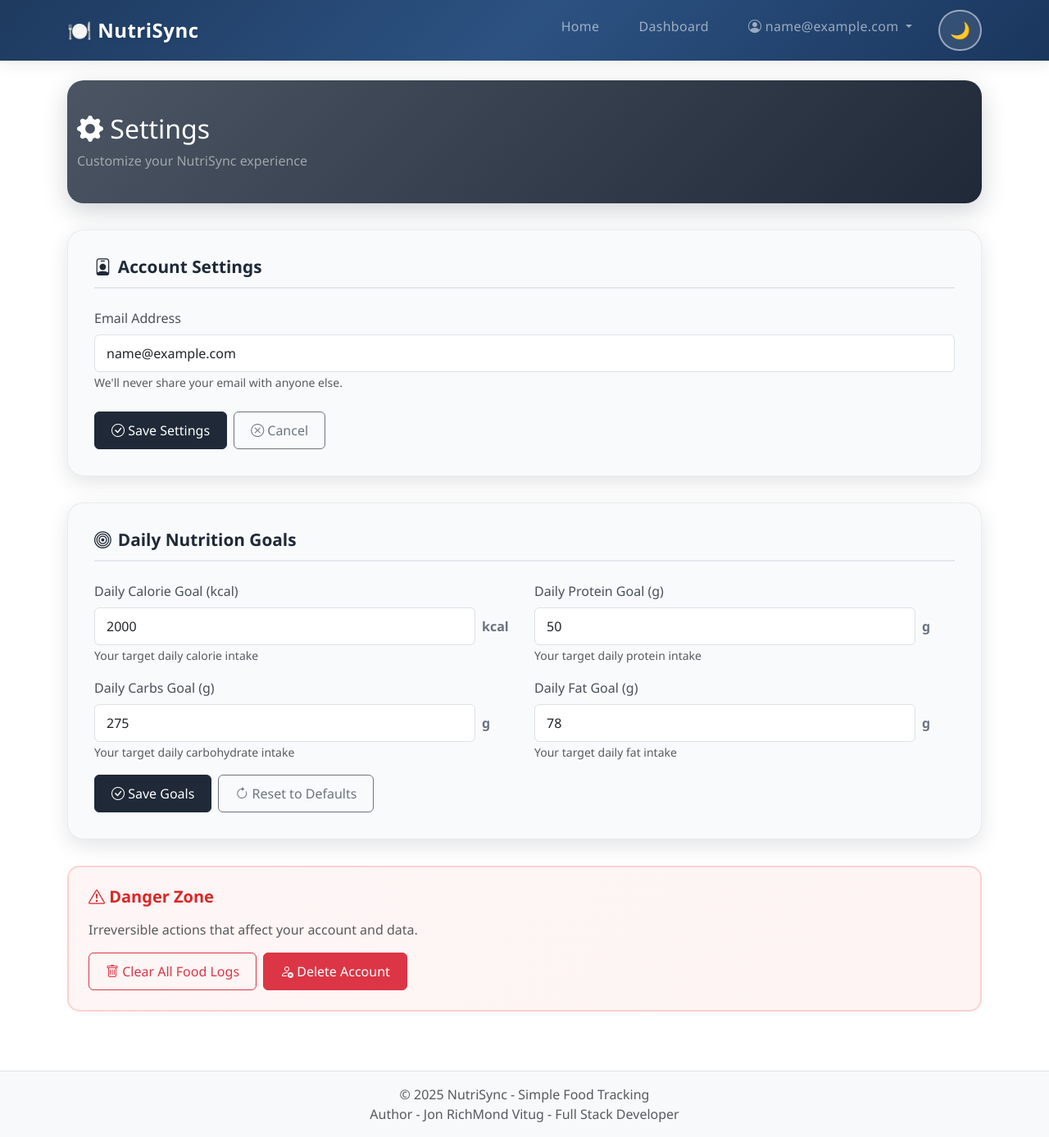
After one commit to acesuus/nutrisync, a Django app: page /settings/ in a window 1280 px wide. The commit adds this page. Shown: the whole page at 82% size. Run offline with Django 5.2, Linux system fonts and the light colour scheme; the visitor is signed in with stand-in values (Sample User, id 1).

Commit message:
created profile and settings template

```diff
--- a/projectsite/projectsite/settings.py
+++ b/projectsite/projectsite/settings.py
@@ -2,7 +2,7 @@
 Django settings for projectsite project.
 UPDATED with recommended configurations for food tracker
 """
-
+import dj_database_url
 from pathlib import Path
 import os
 from dotenv import load_dotenv
@@ -50,7 +50,7 @@ INSTALLED_APPS = [
 ]
 
 import os
-SITE_ID = 1
+SITE_ID = 2
 
 MIDDLEWARE = [
     'django.middleware.security.SecurityMiddleware',
--- a/projectsite/tracker/forms.py
+++ b/projectsite/tracker/forms.py
@@ -1,5 +1,6 @@
 from django import forms
 from .models import FoodLog
+from django.contrib.auth.models import User
 
 class FoodLogForm(forms.ModelForm):
     # Add natural language query field
@@ -39,3 +40,104 @@ class FoodLogForm(forms.ModelForm):
         if date and date > timezone.now().date():
             raise forms.ValidationError("Date cannot be in the future.")
         return date
+
+
+class UserProfileForm(forms.ModelForm):
+    """Form for updating user profile information"""
+
+    class Meta:
+        model = User
+        fields = ['first_name', 'last_name', 'email']
+
+        widgets = {
+            'first_name': forms.TextInput(attrs={
+                'class': 'form-control',
+                'placeholder': 'Enter your first name',
+            }),
+            'last_name': forms.TextInput(attrs={
+                'class': 'form-control',
+                'placeholder': 'Enter your last name',
+            }),
+            'email': forms.EmailInput(attrs={
+                'class': 'form-control',
+                'placeholder': 'Enter your email',
+            }),
+        }
+
+        labels = {
+            'first_name': 'First Name',
+            'last_name': 'Last Name',
+            'email': 'Email Address',
+        }
+
+
+class UserSettingsForm(forms.ModelForm):
+    """Form for updating user settings"""
+
+    # Add custom fields for nutrition goals
+    calorie_goal = forms.IntegerField(
+        required=False,
+        initial=2000,
+        widget=forms.NumberInput(attrs={
+            'class': 'form-control',
+            'placeholder': '2000',
+            'min': '1000',
+            'max': '5000',
+        }),
+        label='Daily Calorie Goal (kcal)',
+        help_text='Your target daily calorie intake'
+    )
+
+    protein_goal = forms.IntegerField(
+        required=False,
+        initial=50,
+        widget=forms.NumberInput(attrs={
+            'class': 'form-control',
+            'placeholder': '50',
+            'min': '0',
+            'max': '300',
+        }),
+        label='Daily Protein Goal (g)',
+        help_text='Your target daily protein intake'
+    )
+
+    carbs_goal = forms.IntegerField(
+        required=False,
+        initial=275,
+        widget=forms.NumberInput(attrs={
+            'class': 'form-control',
+            'placeholder': '275',
+            'min': '0',
+            'max': '500',
+        }),
+        label='Daily Carbs Goal (g)',
+        help_text='Your target daily carbohydrate intake'
+    )
+
+    fat_goal = forms.IntegerField(
+        required=False,
+        initial=78,
+        widget=forms.NumberInput(attrs={
+            'class': 'form-control',
+            'placeholder': '78',
+            'min': '0',
+            'max': '200',
+        }),
+        label='Daily Fat Goal (g)',
+        help_text='Your target daily fat intake'
+    )
+
+    class Meta:
+        model = User
+        fields = ['email']
+
+        widgets = {
+            'email': forms.EmailInput(attrs={
+                'class': 'form-control',
+                'placeholder': 'Enter your email',
+            }),
+        }
+
+        labels = {
+            'email': 'Email Address',
+        }
--- a/projectsite/tracker/templates/tracker/base.html
+++ b/projectsite/tracker/templates/tracker/base.html
@@ -342,9 +342,9 @@
                                 <i class="bi bi-person-circle"></i> {{ user.email|truncatewords:1 }}
                             </a>
                             <ul class="dropdown-menu dropdown-menu-end" aria-labelledby="navbarDropdown">
-                                <li><a class="dropdown-item" href="#"><i class="bi bi-person"></i> Profile</a></li>
-                                <li><a class="dropdown-item" href="#"><i class="bi bi-gear"></i> Settings</a></li>
-                                <li><hr class="dropdown-divider"></li>
+                        <li><a class="dropdown-item" href="{% url 'tracker:profile' %}"><i class="bi bi-person"></i> Profile</a></li>
+                        <li><a class="dropdown-item" href="{% url 'tracker:settings' %}"><i class="bi bi-gear"></i> Settings</a></li>
+                                                        <li><hr class="dropdown-divider"></li>
                                 <li><a class="dropdown-item" href="{% url 'account_logout' %}"><i class="bi bi-box-arrow-right"></i> Logout</a></li>
                             </ul>
                         </li>
--- /dev/null
+++ b/projectsite/tracker/templates/tracker/settings.html
@@ -0,0 +1,318 @@
+{% extends 'tracker/base.html' %}
+{% load static %}
+
+{% block title %}Settings - NutriSync{% endblock %}
+
+{% block extra_css %}
+<style>
+    .settings-header {
+        background: linear-gradient(135deg, #4b5563 0%, #1f2937 100%);
+        color: white;
+        padding: 2.5rem 0;
+        border-radius: 20px;
+        margin-bottom: 2rem;
+        box-shadow: 0 10px 30px rgba(31, 41, 55, 0.2);
+    }
+
+    .settings-card {
+        background: #f9fafb;
+        border-radius: 20px;
+        padding: 2rem;
+        margin-bottom: 2rem;
+        box-shadow: 0 8px 24px rgba(31, 41, 55, 0.12);
+        border: 1px solid rgba(55, 65, 81, 0.08);
+        transition: all 0.3s ease;
+    }
+
+    .settings-card:hover {
+        transform: translateY(-2px);
+        box-shadow: 0 12px 28px rgba(31, 41, 55, 0.16);
+    }
+
+    .settings-section-title {
+        font-size: 1.3rem;
+        font-weight: 700;
+        color: #1f2937;
+        margin-bottom: 1.5rem;
+        padding-bottom: 0.75rem;
+        border-bottom: 2px solid #e5e7eb;
+        display: flex;
+        align-items: center;
+        gap: 0.5rem;
+    }
+
+    .goal-input-group {
+        display: flex;
+        align-items: center;
+        gap: 0.5rem;
+    }
+
+    .goal-input-group .form-control {
+        flex: 1;
+    }
+
+    .goal-unit {
+        font-weight: 600;
+        color: #6b7280;
+        min-width: 40px;
+    }
+
+    .danger-zone {
+        background: linear-gradient(135deg, rgba(239, 68, 68, 0.05) 0%, rgba(220, 38, 38, 0.05) 100%);
+        border: 2px solid rgba(239, 68, 68, 0.2);
+        border-radius: 15px;
+        padding: 1.5rem;
+        margin-top: 2rem;
+    }
+
+    .danger-zone h5 {
+        color: #dc2626;
+        font-weight: 700;
+        margin-bottom: 1rem;
+    }
+
+    body.dark-mode .settings-header {
+        background: linear-gradient(135deg, #1f2937 0%, #111827 100%);
+    }
+
+    body.dark-mode .settings-card {
+        background: linear-gradient(135deg, rgba(45, 55, 72, 0.95) 0%, rgba(26, 32, 44, 0.9) 100%);
+        border-color: rgba(255, 255, 255, 0.1);
+    }
+
+    body.dark-mode .settings-section-title {
+        color: #e2e8f0;
+        border-bottom-color: rgba(255, 255, 255, 0.1);
+    }
+
+    body.dark-mode .goal-unit {
+        color: #cbd5e0;
+    }
+
+    body.dark-mode .danger-zone {
+        background: linear-gradient(135deg, rgba(239, 68, 68, 0.1) 0%, rgba(220, 38, 38, 0.1) 100%);
+        border-color: rgba(239, 68, 68, 0.3);
+    }
+
+    body.dark-mode .danger-zone h5 {
+        color: #f87171;
+    }
+</style>
+{% endblock %}
+
+{% block content %}
+<!-- Settings Header -->
+<div class="settings-header">
+    <div class="container">
+        <h2 class="mb-2">
+            <i class="bi bi-gear-fill"></i> Settings
+        </h2>
+        <p class="mb-0 text-white-50">Customize your NutriSync experience</p>
+    </div>
+</div>
+
+<!-- Account Settings -->
+<div class="settings-card">
+    <h4 class="settings-section-title">
+        <i class="bi bi-person-badge"></i> Account Settings
+    </h4>
+
+    <form method="post">
+        {% csrf_token %}
+
+        <div class="mb-4">
+            <label for="{{ form.email.id_for_label }}" class="form-label">
+                {{ form.email.label }}
+            </label>
+            {{ form.email }}
+            {% if form.email.errors %}
+                <div class="text-danger small mt-1">
+                    {{ form.email.errors }}
+                </div>
+            {% endif %}
+            <small class="form-text text-muted">
+                We'll never share your email with anyone else.
+            </small>
+        </div>
+
+        <div class="d-flex gap-2">
+            <button type="submit" class="btn btn-primary">
+                <i class="bi bi-check-circle"></i> Save Settings
+            </button>
+            <a href="{% url 'tracker:home' %}" class="btn btn-outline-secondary">
+                <i class="bi bi-x-circle"></i> Cancel
+            </a>
+        </div>
+    </form>
+</div>
+
+<!-- Nutrition Goals -->
+<div class="settings-card">
+    <h4 class="settings-section-title">
+        <i class="bi bi-bullseye"></i> Daily Nutrition Goals
+    </h4>
+
+    <form method="post">
+        {% csrf_token %}
+
+        <div class="row">
+            <div class="col-md-6 mb-3">
+                <label for="{{ form.calorie_goal.id_for_label }}" class="form-label">
+                    {{ form.calorie_goal.label }}
+                </label>
+                <div class="goal-input-group">
+                    {{ form.calorie_goal }}
+                    <span class="goal-unit">kcal</span>
+                </div>
+                {% if form.calorie_goal.errors %}
+                    <div class="text-danger small mt-1">
+                        {{ form.calorie_goal.errors }}
+                    </div>
+                {% endif %}
+                <small class="form-text text-muted">
+                    {{ form.calorie_goal.help_text }}
+                </small>
+            </div>
+
+            <div class="col-md-6 mb-3">
+                <label for="{{ form.protein_goal.id_for_label }}" class="form-label">
+                    {{ form.protein_goal.label }}
+                </label>
+                <div class="goal-input-group">
+                    {{ form.protein_goal }}
+                    <span class="goal-unit">g</span>
+                </div>
+                {% if form.protein_goal.errors %}
+                    <div class="text-danger small mt-1">
+                        {{ form.protein_goal.errors }}
+                    </div>
+                {% endif %}
+                <small class="form-text text-muted">
+                    {{ form.protein_goal.help_text }}
+                </small>
+            </div>
+        </div>
+
+        <div class="row">
+            <div class="col-md-6 mb-3">
+                <label for="{{ form.carbs_goal.id_for_label }}" class="form-label">
+                    {{ form.carbs_goal.label }}
+                </label>
+                <div class="goal-input-group">
+                    {{ form.carbs_goal }}
+                    <span class="goal-unit">g</span>
+                </div>
+                {% if form.carbs_goal.errors %}
+                    <div class="text-danger small mt-1">
+                        {{ form.carbs_goal.errors }}
+                    </div>
+                {% endif %}
+                <small class="form-text text-muted">
+                    {{ form.carbs_goal.help_text }}
+                </small>
+            </div>
+
+            <div class="col-md-6 mb-3">
+                <label for="{{ form.fat_goal.id_for_label }}" class="form-label">
+                    {{ form.fat_goal.label }}
+                </label>
+                <div class="goal-input-group">
+                    {{ form.fat_goal }}
+                    <span class="goal-unit">g</span>
+                </div>
+                {% if form.fat_goal.errors %}
+                    <div class="text-danger small mt-1">
+                        {{ form.fat_goal.errors }}
+                    </div>
+                {% endif %}
+                <small class="form-text text-muted">
+                    {{ form.fat_goal.help_text }}
+                </small>
+            </div>
+        </div>
+
+
+
+        <div class="d-flex gap-2">
+            <button type="submit" class="btn btn-primary">
+                <i class="bi bi-check-circle"></i> Save Goals
+            </button>
+            <button type="button" class="btn btn-outline-secondary" onclick="resetGoals()">
+                <i class="bi bi-arrow-clockwise"></i> Reset to Defaults
+            </button>
+        </div>
+    </form>
+</div>
+
+
+
+<!-- Danger Zone -->
+<div class="danger-zone">
+    <h5>
+        <i class="bi bi-exclamation-triangle"></i> Danger Zone
+    </h5>
+    <p class="text-muted mb-3">
+        Irreversible actions that affect your account and data.
+    </p>
+
+    <div class="d-flex gap-2 flex-wrap">
+        <button type="button" class="btn btn-outline-danger" onclick="clearAllData()">
+            <i class="bi bi-trash"></i> Clear All Food Logs
+        </button>
+        <button type="button" class="btn btn-danger" onclick="deleteAccount()">
+            <i class="bi bi-person-x"></i> Delete Account
+        </button>
+    </div>
+</div>
+
+<script>
+// Reset nutrition goals to defaults
+function resetGoals() {
+    if (confirm('Are you sure you want to reset all nutrition goals to default values?')) {
+        document.getElementById('{{ form.calorie_goal.id_for_label }}').value = 2000;
+        document.getElementById('{{ form.protein_goal.id_for_label }}').value = 50;
+        document.getElementById('{{ form.carbs_goal.id_for_label }}').value = 275;
+        document.getElementById('{{ form.fat_goal.id_for_label }}').value = 78;
+
+        // Also clear localStorage
+        localStorage.removeItem('nutritionGoals');
+
+        alert('✅ Goals reset to defaults!');
+    }
+}
+
+// Set theme
+function setTheme(theme) {
+    if (theme === 'dark') {
+        document.body.classList.add('dark-mode');
+        document.querySelector('.dark-mode-icon').textContent = '☀️';
+        localStorage.setItem('darkMode', 'enabled');
+    } else {
+        document.body.classList.remove('dark-mode');
+        document.querySelector('.dark-mode-icon').textContent = '🌙';
+        localStorage.setItem('darkMode', 'disabled');
+    }
+    alert(`✅ Theme changed to ${theme} mode!`);
+}
+
+// Clear all food logs (would need backend implementation)
+function clearAllData() {
+    if (confirm('⚠️ WARNING: This will permanently delete ALL your food logs. This action cannot be undone. Are you absolutely sure?')) {
+        alert('❌ This feature requires backend implementation. Please contact support to delete your data.');
+        // In production, this would make an API call to delete all user data
+    }
+}
+
+// Delete account (would need backend implementation)
+function deleteAccount() {
+    const confirmation = prompt('⚠️ DANGER: This will permanently delete your account and ALL associated data. This action CANNOT be undone.\n\nType "DELETE MY ACCOUNT" to confirm:');
+
+    if (confirmation === 'DELETE MY ACCOUNT') {
+        alert('❌ Account deletion requires backend implementation. Please contact support to delete your account.');
+        // In production, this would make an API call to delete the user account
+    } else if (confirmation) {
+        alert('❌ Confirmation text did not match. Account deletion cancelled.');
+    }
+}
+</script>
+{% endblock %}
--- a/projectsite/tracker/urls.py
+++ b/projectsite/tracker/urls.py
@@ -7,9 +7,12 @@ urlpatterns = [
     path('', views.home, name='home'),
     path('dashboard/', views.dashboard, name='dashboard'),
 
-    # Updated add endpoint with API support
+    # Food log management
     path('add/', views.add_food_log, name='add_food_log'),
-
     path('edit/<int:pk>/', views.edit_food_log, name='edit_food_log'),
     path('delete/<int:pk>/', views.delete_food_log, name='delete_food_log'),
+
+    # User management
+    path('profile/', views.profile, name='profile'),
+    path('settings/', views.settings, name='settings'),
 ]
--- a/projectsite/tracker/views.py
+++ b/projectsite/tracker/views.py
@@ -9,6 +9,7 @@ from .services import CalorieNinjasService
 from .utils import calculate_statistics, prepare_chart_data
 import json
 from django.contrib.auth.decorators import login_required
+from .forms import UserProfileForm, UserSettingsForm
 
 @login_required
 def home(request):
@@ -17,8 +18,8 @@ def home(request):
      - Form to add new food log
      - Today's food logs"""
     today = timezone.now().date()
-    # Get today's food logs
-    todays_logs = FoodLog.objects.filter(date=today)
+    # Get today's food logs for current user
+    todays_logs = FoodLog.objects.filter(date=today, user=request.user)
     # Initialize empty form
     form = FoodLogForm(initial={'date': today})
     # Count logs by meal type for today
@@ -98,6 +99,7 @@ def add_food_log(request):
 
                 # Create food log with API data including nutrition
                 food_log = form.save(commit=False)
+                food_log.user = request.user  # Associate with current user
                 food_log.food_name = formatted_data['food_name']
                 food_log.description = formatted_data['description']
                 food_log.calories = formatted_data['calories']
@@ -106,13 +108,13 @@ def add_food_log(request):
 
                 messages.success(
                     request,
-                    f"{food_log.food_name} logged successfully!"
+                    f"✅ {food_log.food_name} logged successfully!"
                 )
                 return redirect('tracker:home')
             else:
                 messages.error(
                     request,
-                    f"{api_response.get('message', 'Unknown error')}"
+                    f"❌ {api_response.get('message', 'Unknown error')}"
                 )
                 return redirect('tracker:home')
         else:
@@ -120,7 +122,7 @@ def add_food_log(request):
             messages.error(request, '❌ Please correct the errors below.')
             # Re-display the form with errors
             today = timezone.now().date()
-            todays_logs = FoodLog.objects.filter(date=today)
+            todays_logs = FoodLog.objects.filter(date=today, user=request.user)
             meal_counts = {
                 'breakfast': todays_logs.filter(meal_type='breakfast').count(),
                 'lunch': todays_logs.filter(meal_type='lunch').count(),
@@ -226,8 +228,8 @@ def dashboard(request):
     next_date = current_date + timedelta(days=1)
     is_today = current_date == today
 
-    # Get food logs for the current date
-    food_logs = FoodLog.objects.filter(date=current_date)
+    # Get food logs for the current date and user
+    food_logs = FoodLog.objects.filter(date=current_date, user=request.user)
     daily_meals_count = food_logs.count()
 
     # Calculate daily nutrition totals
@@ -272,7 +274,7 @@ def dashboard(request):
     calorie_goal = 2000
 
     for day in last_7_days:
-        day_logs = FoodLog.objects.filter(date=day)
+        day_logs = FoodLog.objects.filter(date=day, user=request.user)
 
         # Calculate daily totals
         day_calories = 0
@@ -282,15 +284,7 @@ def dashboard(request):
 
         for log in day_logs:
             if log.nutrition_data:
-                # DEBUG: Print nutrition_data keys for today's logs
-                if day == current_date:
-                    print(f"DEBUG - Food: {log.food_name}")
-                    print(f"DEBUG - nutrition_data keys: {list(log.nutrition_data.keys())}")
-                    print(f"DEBUG - nutrition_data: {log.nutrition_data}")
-                    print(f"DEBUG - carbohydrates_total_g value: {log.nutrition_data.get('carbohydrates_total_g', 'NOT FOUND')}")
-
                 day_protein += float(log.nutrition_data.get('protein_g', 0))
-                # Try multiple possible field names for carbohydrates
                 carbs_value = (
                     log.nutrition_data.get('carbohydrates_total_g') or
                     log.nutrition_data.get('carbohydrates_g') or
@@ -342,3 +336,59 @@ def dashboard(request):
         'fat_chart_json': fat_chart_json,
     }
     return render(request, 'tracker/dashboard.html', context)
+
+
+@login_required
+def profile(request):
+    """User profile page"""
+    user = request.user
+
+    # Calculate user statistics
+    total_logs = FoodLog.objects.filter(user=user).count()
+
+    # Get date joined and days active
+    days_active = (timezone.now().date() - user.date_joined.date()).days
+
+    # Most logged meal type
+    meal_type_counts = FoodLog.objects.filter(user=user).values('meal_type').annotate(
+        count=Count('id')
+    ).order_by('-count')
+
+    most_logged_meal = meal_type_counts[0] if meal_type_counts else None
+
+    if request.method == 'POST':
+        form = UserProfileForm(request.POST, instance=user)
+        if form.is_valid():
+            form.save()
+            messages.success(request, '✅ Profile updated successfully!')
+            return redirect('tracker:profile')
+    else:
+        form = UserProfileForm(instance=user)
+
+    context = {
+        'form': form,
+        'total_logs': total_logs,
+        'days_active': days_active,
+        'most_logged_meal': most_logged_meal,
+    }
+    return render(request, 'tracker/profile.html', context)
+
+
+@login_required
+def settings(request):
+    """User settings page"""
+    user = request.user
+
+    if request.method == 'POST':
+        form = UserSettingsForm(request.POST, instance=user)
+        if form.is_valid():
+            form.save()
+            messages.success(request, '✅ Settings updated successfully!')
+            return redirect('tracker:settings')
+    else:
+        form = UserSettingsForm(instance=user)
+
+    context = {
+        'form': form,
+    }
+    return render(request, 'tracker/settings.html', context)
```
Also changed, not shown: projectsite/tracker/templates/tracker/profile.html (added, +210 -0 lines).
